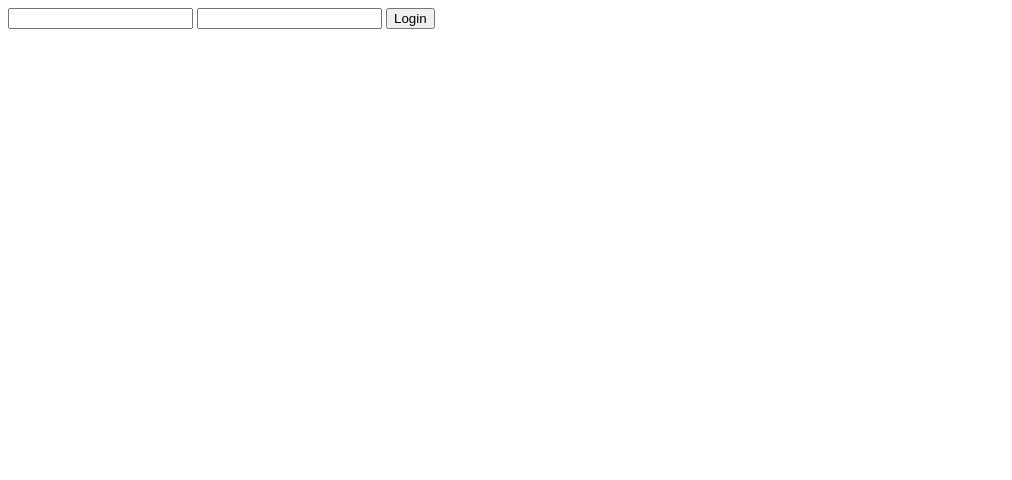
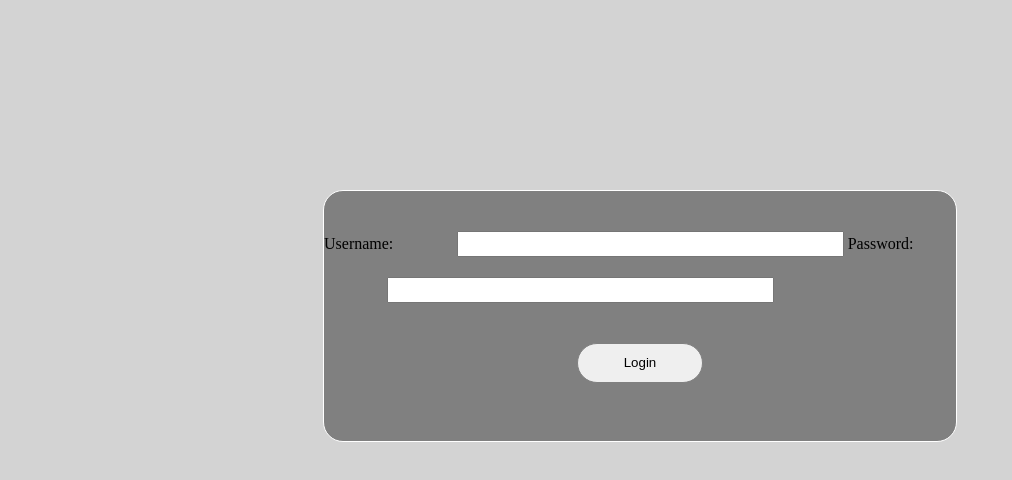
Before and after one commit to Sahil624/nodejs, a website: page simple-login-app/pages/login.html in a window 1280 px wide. Shown: the whole page, without its empty margins (0-1012 px from the left). Drawn offline with Linux system fonts and the light colour scheme; files that its build step writes are made by us from their sources.

Commit message:
Styling for form

```diff
--- a/simple-login-app/assets/site.css
+++ b/simple-login-app/assets/site.css
@@ -1,4 +1,40 @@
+form{
+	margin: auto;
+	width: 50%;
+	margin-top: 15%;
+	background-color: gray;
+	height: 250px;
+	border-radius: 20px;
+	border: 1px solid white;
+}
+
+input{
+	width: 60%;
+	margin: auto;
+	margin-top: 20px;
+	margin-left: 10%;
+	height: 20px;
+}
+
+.top{
+	margin-top: 40px;
+}
+
+.btn{
+	width: 20%;
+	margin-left: 40%;
+	margin-top: 40px;
+	height: 40px;
+	border: 1px solid gray;
+	border-radius: 20px;
+}
+
+.btn:hover{
+	background-color: darkgray;
+	color: white;
+	border: 1px solid white;
+}
+
 body{
-	margin: 0;
-	height: 0;
+	background-color: lightgray;
 }
--- a/simple-login-app/login.js
+++ b/simple-login-app/login.js
@@ -2,6 +2,8 @@ var express = require('express');
 var sessions = require('express-session')
 var bodyparser = require('body-parser');
 var app = express();
+
+app.use('/cssfiles', express.static(__dirname+'/assets'));
 
 var session;
 
--- a/simple-login-app/pages/login.html
+++ b/simple-login-app/pages/login.html
@@ -2,13 +2,14 @@
 <html>
 <head>
 	<title>Login</title>
+	<link rel="stylesheet" type="text/css" href="cssfiles/site.css">
 </head>
 <body>
 
 <form action="/login" method="POST">
-	<input type="text" name="username">
-	<input type="password" name="pass">
-	<input type="submit" name="submit" value="Login">
+	Username:<input type="text" name="username" class="top">
+	Password:<input type="password" name="pass">
+	<input type="submit" name="submit" value="Login" class="btn">
 </form>
 
 </body>
```
